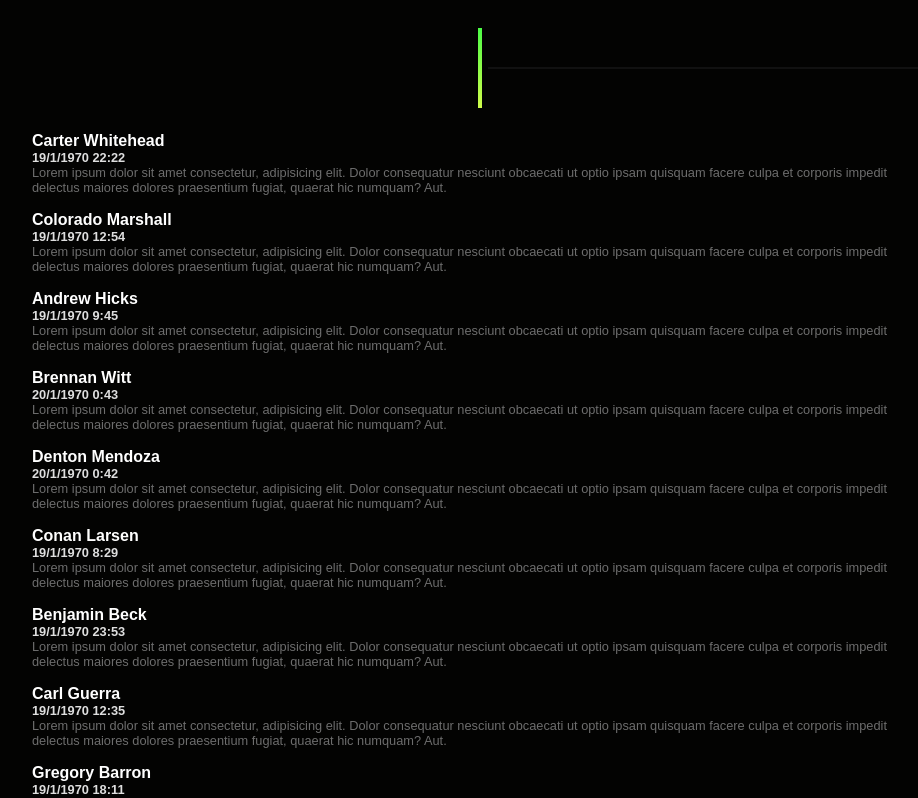
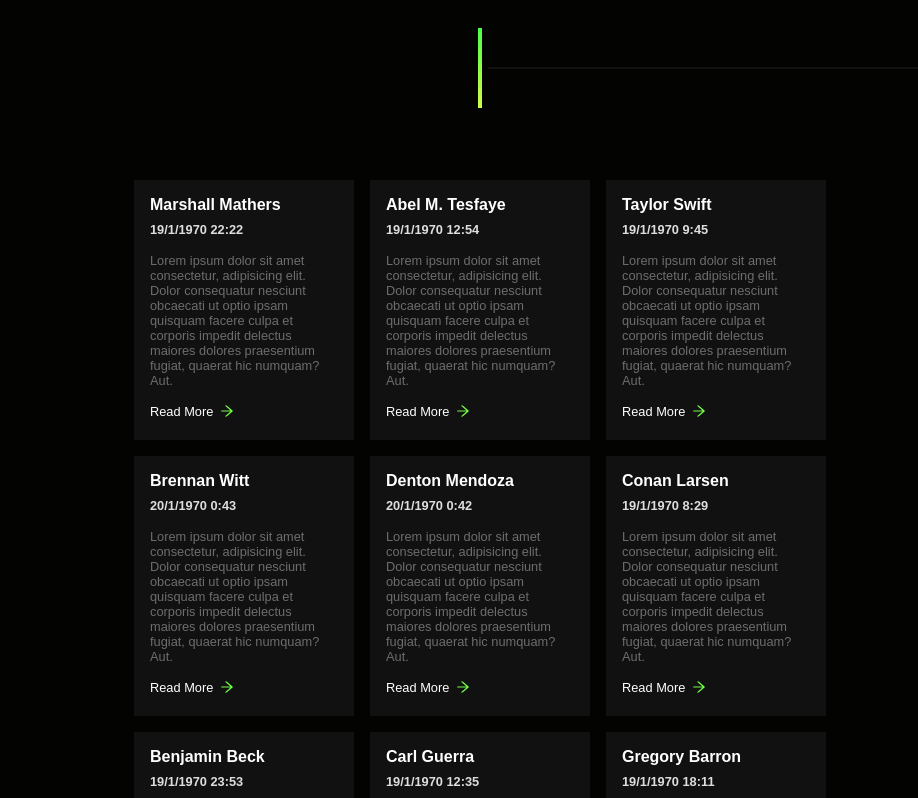
Before and after one commit to safin-sys/rudra-nil-utsa, a Next.js app: page /blog in a window 1280 px wide. Shown: the part 700-1498 px from the top of the page, without its empty margins (160-1078 px from the left). Built offline with nearby package versions, Linux system fonts and the light colour scheme.

Commit message:
blog cards done

```diff
--- a/components/Blog.jsx
+++ b/components/Blog.jsx
@@ -1,9 +1,10 @@
 import style from '../styles/blog/Blog.module.scss'
+import { AiOutlineArrowRight } from "react-icons/ai"
 
 const blogs = [
-    {title: "Carter Whitehead", date: "1635728586"},
-	{title: "Colorado Marshall", date: "1601689917"},
-	{title: "Andrew Hicks", date: "1590316540"},
+    {title: "Marshall Mathers", date: "1635728586"},
+	{title: "Abel M. Tesfaye", date: "1601689917"},
+	{title: "Taylor Swift", date: "1590316540"},
 	{title: "Brennan Witt", date: "1644188407"},
 	{title: "Denton Mendoza", date: "1644157562"},
 	{title: "Conan Larsen", date: "1585762993"},
@@ -45,10 +46,11 @@ const Card = ({ title, date, content }) => {
     }
     handleDate()
     return (
-        <div className={style.cards}>
+        <a href="#" className={style.cards}>
             <h1>{title}</h1>
             <h6>{`${handleDate().getDate()}/${handleDate().getMonth() + 1}/${handleDate().getFullYear()}`} {`${handleDate().getHours()}:${handleDate().getMinutes()}`}</h6>
             <p>{content}</p>
-        </div>
+            <button>Read More <AiOutlineArrowRight/></button>
+        </a>
     )
 }
--- a/styles/blog/Blog.module.scss
+++ b/styles/blog/Blog.module.scss
@@ -1,14 +1,52 @@
 .main {
-    color: white;
+    margin: 4rem auto;
+    display: flex;
+    flex-wrap: wrap;
+    justify-content: center;
+    gap: 1rem;
     .cards {
-        margin: 1rem 0;
+        width: 220px;
+        height: 260px;
+        padding: 1rem;
+        background-color: #111;
+        transition: all .1s ease-in;
+        cursor: pointer;
+        overflow: hidden;
+        position: relative;
+        h1 {
+            color: white;
+            word-wrap: break-word;
+        }
         h6 {
             font-size: .8rem;
             color: #dedede;
+            margin: .5rem 0 1rem 0;
         }
         p {
             font-size: .8rem;
             color: #6d6d6d;
+            margin-bottom: 1rem;
+        }
+        button {
+            position: absolute;
+            bottom: .8rem;
+            left: 1rem;
+            height: 2rem;
+            display: flex;
+            align-items: center;
+            gap: 6px;
+            color: white;
+            font-size: .8rem;
+            background-color: #111;
+            width: 100%;
+            border: none;
+            svg {
+                color: #74FE48;
+            }
         }
     }
+    .cards:hover {
+        transform: scale(1.08);
+        text-decoration: none;
+    }
 }
--- a/styles/global.css
+++ b/styles/global.css
@@ -49,6 +49,13 @@ button:focus {
   background: #00C853 !important;
 }
 
+a {
+  text-decoration: none;
+}
+a:hover {
+  text-decoration: underline;
+}
+
 @media (max-width: 768px) {
   .container {
     width: 85%;
```
